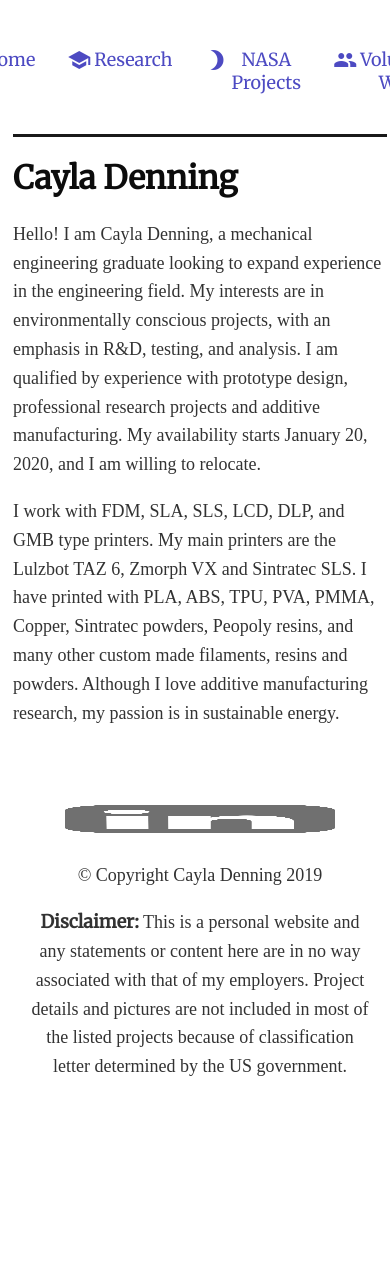
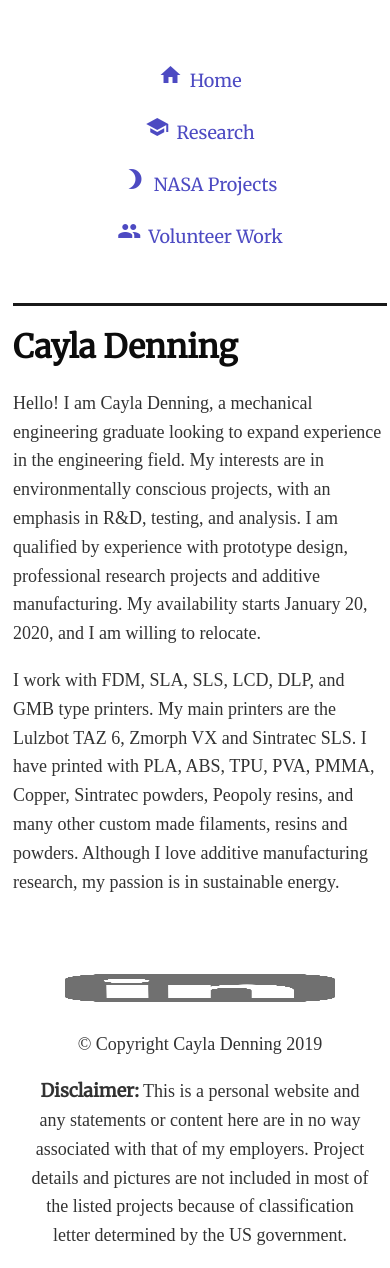
Before and after one commit to CaylaDenning/cayladenning.github.io, a Jekyll site: the page built from index.html, in a window 390 px wide and 1268 px high. Built offline with Jekyll 4.4.1, drawn with Linux system fonts in a browser that asks for light colours; some web fonts are replaced.

Commit message:
Fix mobile bug witih navbar

```diff
--- a/style/main.css
+++ b/style/main.css
@@ -151,6 +151,14 @@ footer img {
         margin-left: 0;
         margin-right: 0;
     }
+
+    .container.borderXwidth a div#navText {
+      display: block;
+    }
+
+    .container {
+      display: block;
+    }
 }
 
 /** Moible adjustments */
@@ -173,4 +181,12 @@ footer img {
     #mainContent img {
         width: 270px;
     }
+
+    .container.borderXwidth a div#navText {
+      display: block;
+    }
+
+    .container {
+      display: block;
+    }
 }
```
